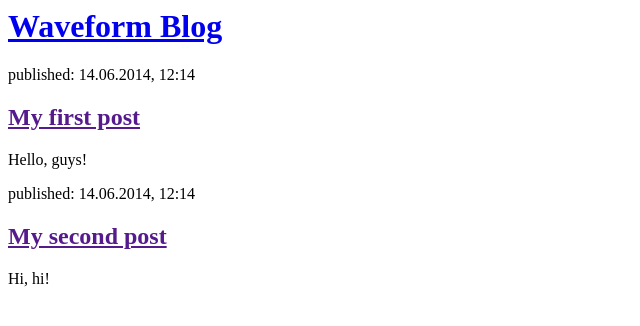
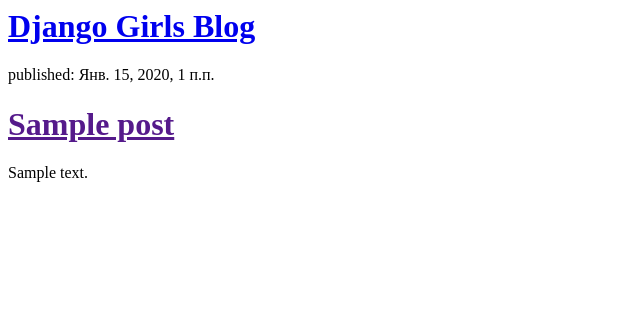
Before and after one commit to WaveOfCoding/my-first-blog, a Django app: page / in a window 1280 px wide. Shown: the top 326 px of the page, without its empty margins (0-640 px from the left). Run offline with Django 3.2, Linux system fonts and the light colour scheme; tables that the repository leaves empty hold one stand-in row (values such as "Sample post").

Commit message:
Update templates HTML.

```diff
--- a/blog/models.py
+++ b/blog/models.py
@@ -15,4 +15,4 @@
         self.save()
 
     def __str__(self):
-        return self.title
+        return "Hello " + self.title
--- a/blog/templates/blog/post_list.html
+++ b/blog/templates/blog/post_list.html
@@ -1,22 +1,18 @@
 <html>
     <head>
-        <title>Wave form Blog</title>
+        <title>Waveform Blog</title>
     </head>
     <body>
         <div>
-            <h1><a href="/">Waveform Blog</a></h1>
+            <h1><a href="/">Django Girls Blog</a></h1>
         </div>
 
-        <div>
-            <p>published: 14.06.2014, 12:14</p>
-            <h2><a href="">My first post</a></h2>
-            <p>Hello, guys!</p>
-        </div>
-
-        <div>
-            <p>published: 14.06.2014, 12:14</p>
-            <h2><a href="">My second post</a></h2>
-            <p>Hi, hi!</p>
-        </div>
+        {% for post in posts %}
+            <div>
+                <p>published: {{ post.published_date }}</p>
+                <h1><a href="">{{ post.title }}</a></h1>
+                <p>{{ post.text|linebreaksbr }}</p>
+            </div>
+        {% endfor %}
     </body>
 </html>
```
